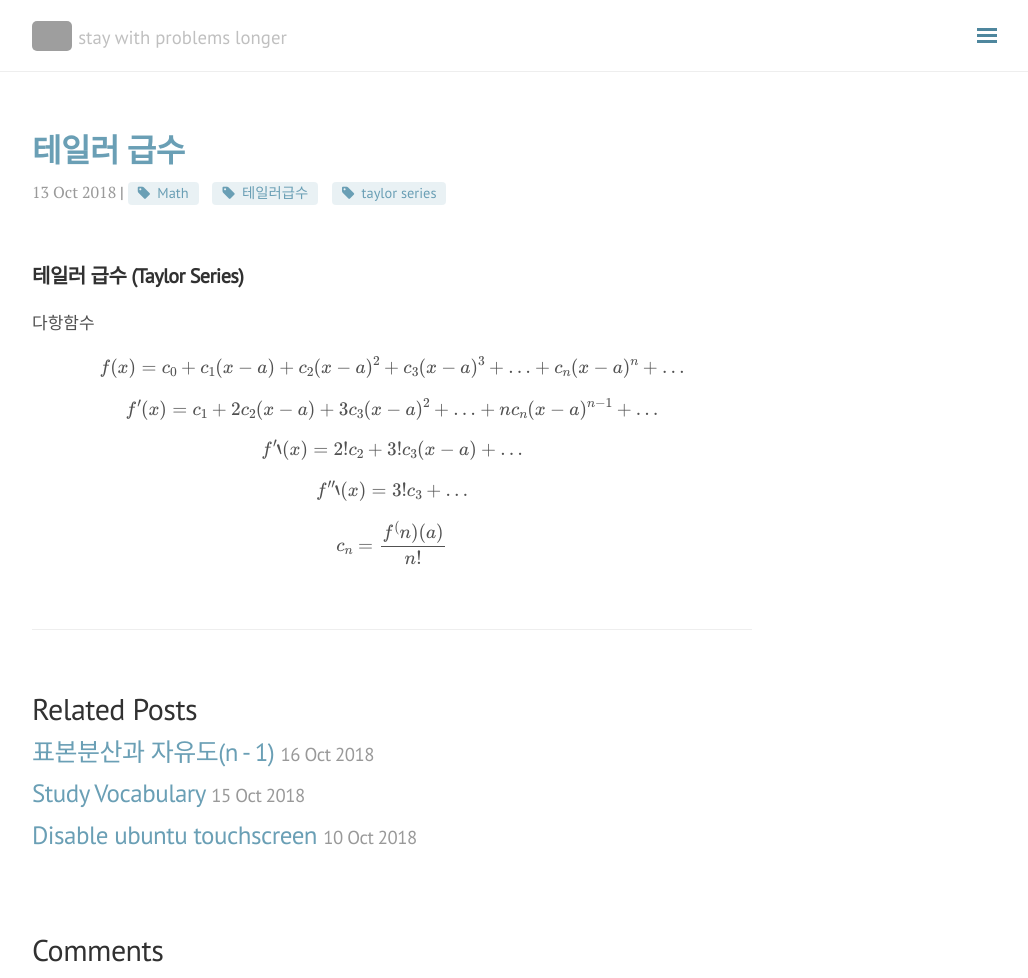
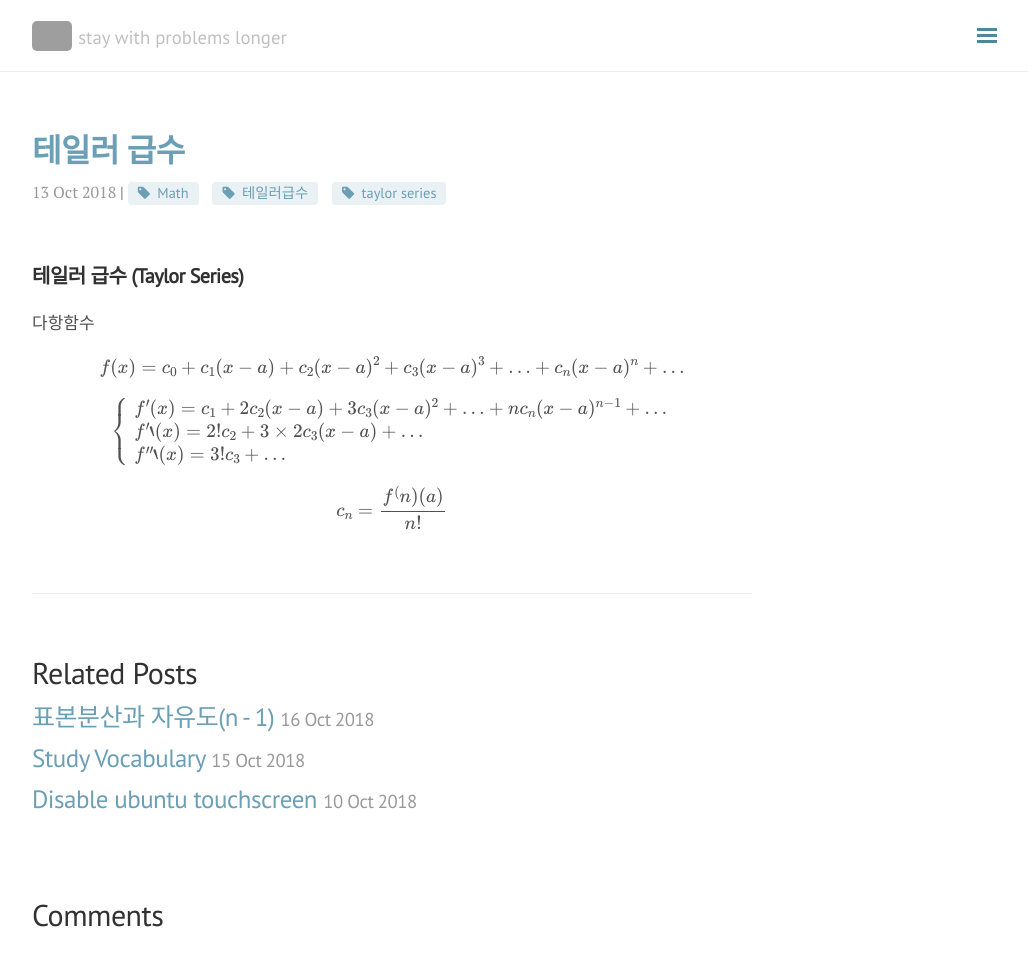
Before and after one commit to seokhoonj/seokhoonj.github.io, a Jekyll site: the page built from _posts/Math/2018-10-13-Math-taylor_series.md, in a window 1280 px wide and 978 px high. Shown: the whole window, without its empty margins (248-1276 px from the left). Built offline with Jekyll 4.4.1, drawn with Linux system fonts in a browser that asks for light colours; nearby versions of some CDN libraries; formulas are drawn with MathJax 3; comment, search, counter and statistics services are not loaded; grey boxes are pictures that could not be loaded.

Commit message:
add _posts

```diff
--- a/_posts/Math/2018-10-13-Math-taylor_series.md
+++ b/_posts/Math/2018-10-13-Math-taylor_series.md
@@ -13,10 +13,10 @@ comments: false
 다항함수
 \\( f(x) = c\_0 + c\_1(x-a) + c\_2(x-a)^2 + c\_3(x-a)^3 + \ldots + c\_n(x-a)^n + \ldots \\)
 
-\\( f'(x) = c\_1 + 2c\_2(x-a) + 3c\_3(x-a)^2 + \ldots + nc\_n(x-a)^{n-1} + \ldots \\)
-
-\\( f''(x) = 2!c\_2 + 3!c\_3(x-a) + \ldots \\)
-
-\\( f'''(x) = 3!c\_3 + \ldots \\)
+\\( \begin{cases}
+f'(x) = c\_1 + 2c\_2(x-a) + 3c\_3(x-a)^2 + \ldots + nc\_n(x-a)^{n-1} + \ldots
+\\\\ f''(x) = 2!c\_2 + 3 \times 2 c\_3(x-a) + \ldots
+\\\\ f'''(x) = 3!c\_3 + \ldots
+\end{cases} \\)
 
 \\( c\_n = \frac{f^(n)(a)}{n!} \\)
```
